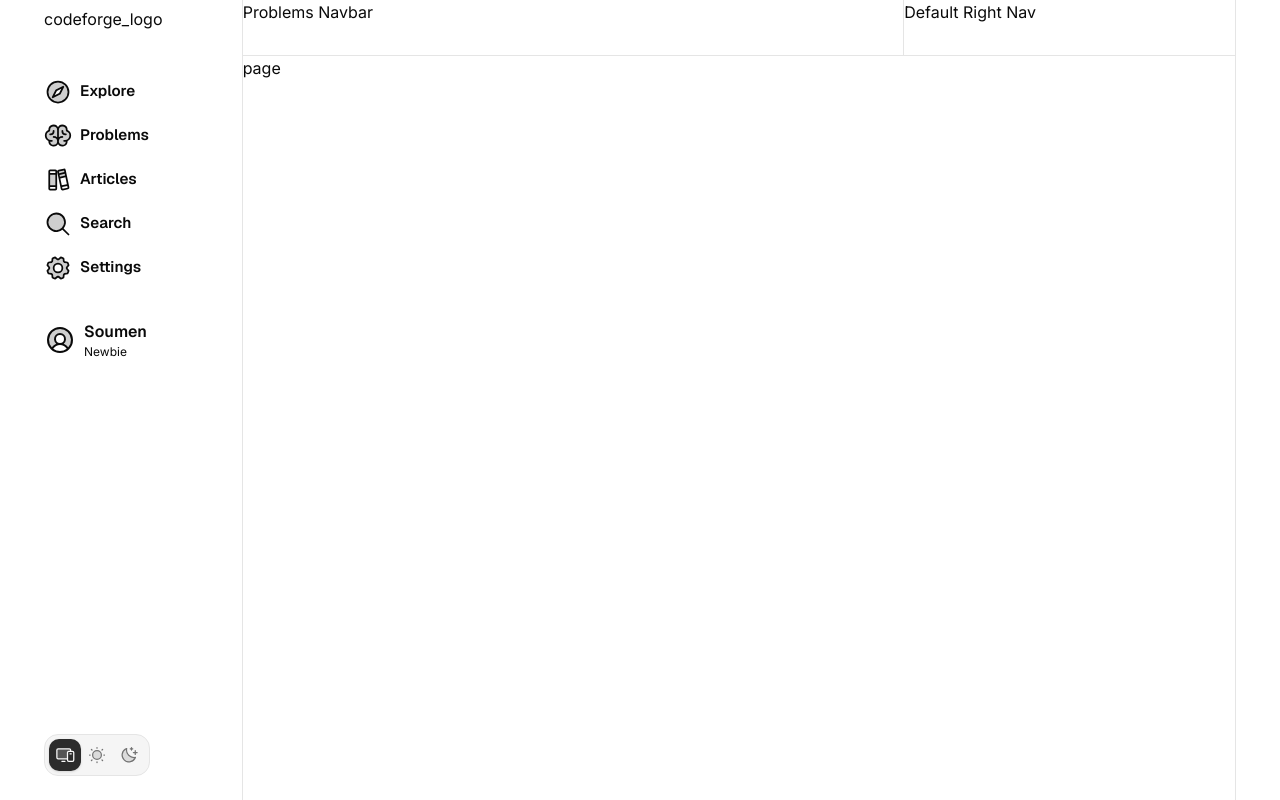
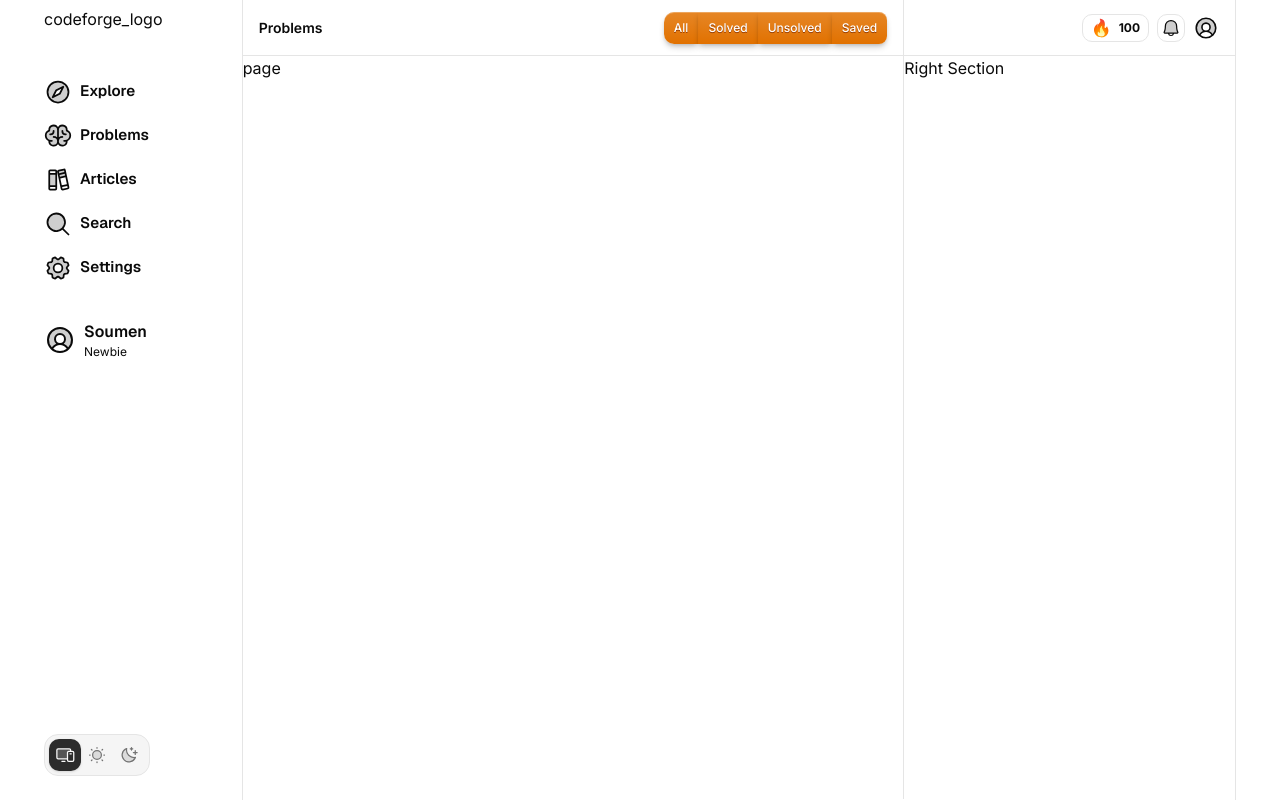
Before and after one commit to TheSoumenMondal/codeforge, a Next.js app: page /problems in a window 1280 px wide. Built offline with nearby package versions, Linux system fonts and the light colour scheme.

Commit message:
add problem navbar

```diff
--- /dev/null
+++ b/src/app/(home)/problems/layout.tsx
@@ -0,0 +1,14 @@
+type TProps = {
+  children: React.ReactNode;
+};
+
+const layout = ({ children }: TProps) => {
+  return (
+    <div className="w-full grid grid-cols-12 h-[calc(100vh-57px)]">
+      <div className="col-span-8 border-r">{children}</div>
+      <div className="col-span-4">Right Section</div>
+    </div>
+  );
+};
+
+export default layout;
--- a/src/components/features/common/Navbar.tsx
+++ b/src/components/features/common/Navbar.tsx
@@ -3,6 +3,8 @@
 import { usePathname } from "next/navigation";
 import ExploreLeftNav from "../explore/ExploreLeftNav";
 import ExploreRightNav from "../explore/ExploreRightNav";
+import ProblemLeftNav from "../problems/ProblemLeftNav";
+import ProblemRightNav from "../problems/ProblemRightNav";
 
 const Navbar = () => {
   const pathname = usePathname();
@@ -14,7 +16,8 @@ const Navbar = () => {
     leftNav = <ExploreLeftNav />;
     rightNav = <ExploreRightNav />;
   } else if (pathname === "/problems") {
-    leftNav = <p>Problems Navbar</p>;
+    leftNav = <ProblemLeftNav />;
+    rightNav = <ProblemRightNav />;
   }
 
   return (
--- /dev/null
+++ b/src/components/features/problems/ProblemLeftNav.tsx
@@ -0,0 +1,44 @@
+import { Button } from "@/components/ui/button";
+import { ButtonGroup } from "@/components/ui/button-group";
+
+const ProblemLeftNav = () => {
+  return (
+    <div className="w-full flex justify-between items-center h-full px-4">
+      <p className="font-semibold text-sm">Problems</p>
+      <div>
+        <ButtonGroup>
+          <Button
+            size="lg"
+            animation="none"
+            variant="warning"
+          >
+            All
+          </Button>
+          <Button
+            size="lg"
+            animation="none"
+            variant="warning"
+          >
+            Solved
+          </Button>
+          <Button
+            size="lg"
+            animation="none"
+            variant="warning"
+          >
+            Unsolved
+          </Button>
+          <Button
+            size="lg"
+            animation="none"
+            variant="warning"
+          >
+            Saved
+          </Button>
+        </ButtonGroup>
+      </div>
+    </div>
+  );
+};
+
+export default ProblemLeftNav;
--- /dev/null
+++ b/src/components/features/problems/ProblemRightNav.tsx
@@ -0,0 +1,38 @@
+import { BellIcon, UserCircleIcon } from "@phosphor-icons/react";
+import FireComponent from "@/components/lottie/Fire";
+import { Button } from "@/components/ui/button";
+
+const ProblemRightNav = () => {
+  return (
+    <div className="w-full h-full flex items-center justify-end px-4">
+      <div className="flex gap-2 items-center">
+        <Button
+          variant="outline"
+          type="button"
+        >
+          <FireComponent className="w-5" />
+          <p className="font-bold">100</p>
+        </Button>
+
+        <Button
+          variant="outline"
+          size="icon"
+          className="p-0"
+        >
+          <BellIcon
+            className="size-5!"
+            weight="duotone"
+            size={30}
+          />
+        </Button>
+        <UserCircleIcon
+          className="cursor-pointer"
+          weight="duotone"
+          size={26}
+        />
+      </div>
+    </div>
+  );
+};
+
+export default ProblemRightNav;
```
